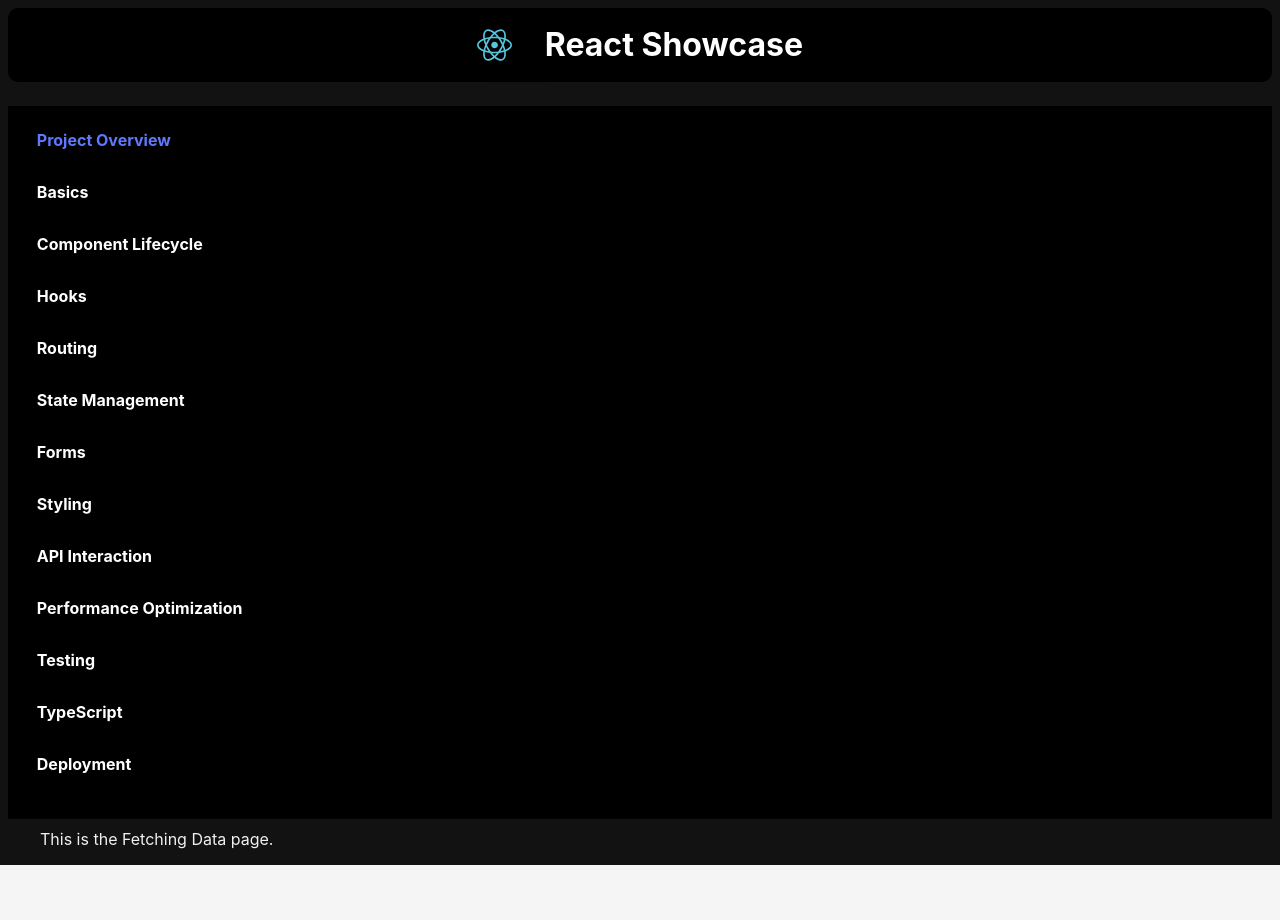
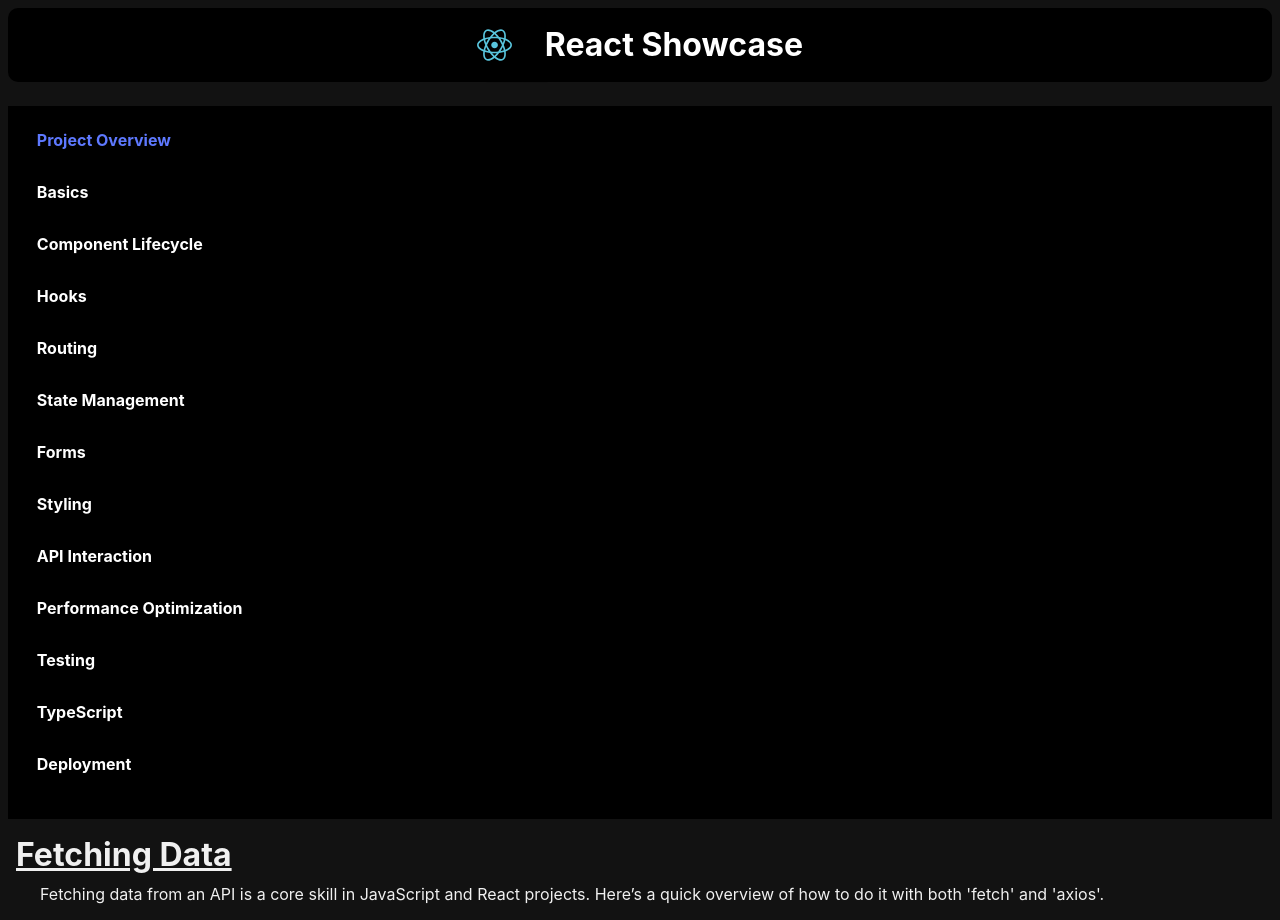
Before and after one commit to rees-kyle/react_showcase, a React (Create React App) app in the folder project/: page /react_showcase/fetching-data in a window 1280 px wide. Before the commit the page ends 865 px from the top, so only its background shows below. Built offline with nearby package versions, Linux system fonts and the light colour scheme.

Commit message:
Add FetchingData component
- Added component file.
- Added to index in components folder.
- Deleted FetchingData page.
- Added FetchingDataPage page.
- Imported and added component to page.
- Modified index in pages folder.
- Modified import and route element in App.js.

```diff
--- a/project/src/App.js
+++ b/project/src/App.js
@@ -9,7 +9,7 @@ import {
 } from './pages/basics';
 import {
   ErrorHandlingAndLoadingStates,
-  FetchingData
+  FetchingDataPage
 } from './pages/api_interaction';
 import {
   HooksPage,
@@ -55,7 +55,7 @@ function App() {
         <Routes>
           {/* api interaction */}
           <Route path="/error-handling-and-loading-states" element={<ErrorHandlingAndLoadingStates />} />
-          <Route path="/fetching-data" element={<FetchingData />} />
+          <Route path="/fetching-data" element={<FetchingDataPage />} />
           {/* basics */}
           <Route path="/jsx-syntax" element={<JSXSyntaxPage />} />
           <Route path="/components-and-props" element={<ComponentsAndProps />} />
--- /dev/null
+++ b/project/src/components/api_interaction/fetching_data/FetchingData.js
@@ -0,0 +1,13 @@
+const FetchingData = () => {
+  return (
+    <div>
+      <h1 className="underline">Fetching Data</h1>
+      <p>
+        Fetching data from an API is a core skill in JavaScript and React projects.
+        Here’s a quick overview of how to do it with both 'fetch' and 'axios'.
+      </p>
+    </div>
+  );
+};
+
+export default FetchingData;
--- /dev/null
+++ b/project/src/components/api_interaction/fetching_data/index.js
@@ -0,0 +1 @@
+export { default as FetchingData } from './FetchingData';
--- a/project/src/pages/api_interaction/FetchingData.js
+++ /dev/null
@@ -1,9 +0,0 @@
-const FetchingData = () => {
-  return (
-    <>
-      <p>This is the Fetching Data page.</p>
-    </>
-  );
-};
-
-export default FetchingData;
--- /dev/null
+++ b/project/src/pages/api_interaction/FetchingDataPage.js
@@ -0,0 +1,13 @@
+import {
+  FetchingData
+} from '../../components/api_interaction/fetching_data';
+
+const FetchingDataPage = () => {
+  return (
+    <>
+      <FetchingData />
+    </>
+  );
+};
+
+export default FetchingDataPage;
--- a/project/src/pages/api_interaction/index.js
+++ b/project/src/pages/api_interaction/index.js
@@ -1,2 +1,2 @@
-export { default as FetchingData } from './FetchingData';
+export { default as FetchingDataPage } from './FetchingDataPage';
 export { default as ErrorHandlingAndLoadingStates } from './ErrorHandlingAndLoadingStates';
```
